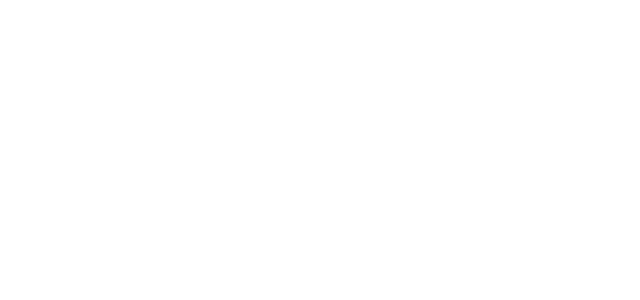
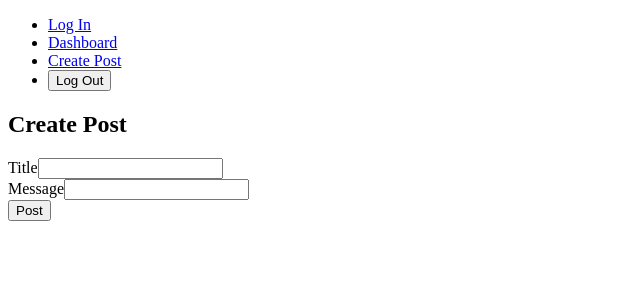
Before and after one commit to mdashmiller/mern-gql-message-board, a React (Create React App) app in the folder client/: page /create-post in a window 1280 px wide. Shown: the top 300 px of the page, without its empty margins (0-640 px from the left). Built offline with nearby package versions, Linux system fonts and the light colour scheme.

Commit message:
add basic Nav and CreatePost components

```diff
--- a/client/src/App.js
+++ b/client/src/App.js
@@ -6,17 +6,22 @@
   BrowserRouter as Router
 } from 'react-router-dom'
 
+import Nav from './components/Nav'
 import SignIn from './components/SignIn'
 import PostList from './components/PostList'
 import Post from './components/Post'
+import CreatePost from './components/CreatePost'
 
 function App () {
   return (
     <Router>
+      <Nav />
       <Switch>
         <Route exact path="/" component={SignIn} />
-        <Route path="/posts" component={PostList} />
-        <Route path="/post" component={Post} />
+        <Route exact path="/posts" component={PostList} />
+        <Route exact path="/post/:postId" component={Post} />
+        <Route exact path="/create-post" component={CreatePost} />
+        <Route path="/" render={() => <div>404</div>} />
       </Switch>
     </Router>
   )
--- /dev/null
+++ b/client/src/components/CreatePost/CreatePost.js
@@ -0,0 +1,109 @@
+import React, { useReducer } from 'react'
+
+import { useMutation } from '@apollo/react-hooks'
+
+import { CREATE_POST } from '../../queries'
+
+const postReducer = (state, action) => {
+  switch (action.type) {
+    case 'field': {
+      return {
+        ...state,
+        [action.fieldName]: action.payload
+      }
+    }
+    case 'post': {
+      return {
+        ...state,
+        isPosting: true,
+        error: ''
+      }
+    }
+    case 'error': {
+      return {
+        ...state,
+        error: action.payload,
+        isPosting: false
+      }
+    }
+    default:
+      return state
+  }
+}
+
+const initialState = {
+  title: '',
+  message: '',
+  error: '',
+  isPosting: false
+}
+
+const CreatePost = ({ history }) => {
+  const [state, dispatch] = useReducer(postReducer, initialState)
+  const { title, message, error, isPosting } = state
+  const [createPost] = useMutation(CREATE_POST)
+
+  async function handleSumbit (e) {
+    e.preventDefault()
+
+    dispatch({ type: 'post' })
+
+    try {
+      await createPost({ variables:
+        {
+          authorId: "5d86893f325b880bac6070ad",
+          title,
+          body: message
+        }
+      })
+
+      history.push('/posts')
+    } catch (err) {
+      dispatch({ type: 'error', payload: 'Oops, there seems to be an error. Please try again.'})
+    }
+  }
+
+  return (
+    <section>
+      <form onSubmit={handleSumbit}>
+        <h2>Create Post</h2>
+        {error && <p>{error}</p>}
+        <div>
+          <label htmlFor="title">Title</label>
+          <input
+            id="title"
+            value={title}
+            onChange={e =>
+              dispatch({
+                type: 'field',
+                fieldName: 'title',
+                payload: e.currentTarget.value
+              })
+            }
+          />
+        </div>
+        <div>
+          <label htmlFor="message">Message</label>
+          <input
+            id="message"
+            value={message}
+            onChange={e =>
+              dispatch({
+                type: 'field',
+                fieldName: 'message',
+                payload: e.currentTarget.value
+              })
+            }
+          />
+        </div>
+        <div>
+          <button disabled={isPosting}>
+            {isPosting ? 'Posting...' : 'Post'}
+          </button>
+        </div>
+      </form>
+    </section>
+  )
+}
+
+export default CreatePost
--- /dev/null
+++ b/client/src/components/CreatePost/index.js
@@ -0,0 +1,3 @@
+import CreatePost from './CreatePost'
+
+export default CreatePost
--- /dev/null
+++ b/client/src/components/Nav/Nav.js
@@ -0,0 +1,40 @@
+import React from 'react'
+
+import { useMutation } from '@apollo/react-hooks'
+
+import { Link, withRouter } from 'react-router-dom'
+
+import { SIGN_OUT } from '../../queries'
+
+const Nav = ({ history }) => {
+  const [signOut] = useMutation(SIGN_OUT)
+
+  async function handleClick () {
+    try {
+      await signOut()
+
+      history.push('/')
+    } catch (err) {
+      console.log(err)
+    }
+  }
+
+  return (
+    <ul>
+      <li>
+        <Link to="/">Log In</Link>
+      </li>
+      <li>
+        <Link to="/posts">Dashboard</Link>
+      </li>
+      <li>
+        <Link to="/create-post">Create Post</Link>
+      </li>
+      <li>
+        <button onClick={handleClick}>Log Out</button>
+      </li>
+    </ul>
+  )
+}
+
+export default withRouter(Nav)
--- /dev/null
+++ b/client/src/components/Nav/index.js
@@ -0,0 +1,3 @@
+import Nav from './Nav'
+
+export default Nav
--- a/client/src/components/Post/Post.js
+++ b/client/src/components/Post/Post.js
@@ -4,9 +4,9 @@
 
 import { GET_POST } from '../../queries'
 
-const Post = () => {
+const Post = ({ match }) => {
   const { loading, error, data } = useQuery(GET_POST, {
-    variables: { id: "5d780f1ca4cc880a8c74adb5" }
+    variables: { id: match.params.postId }
   })
 
   if (loading) return <p>Loading...</p>
--- a/client/src/components/PostList/PostList.js
+++ b/client/src/components/PostList/PostList.js
@@ -3,6 +3,8 @@
 import { useQuery } from '@apollo/react-hooks'
 
 import { GET_POSTS } from '../../queries'
+
+import { Link } from 'react-router-dom'
 
 const PostList = () => {
   const { loading, error, data } = useQuery(GET_POSTS)
@@ -16,7 +18,7 @@
         post => {
           return (
             <div key={post.id}>
-              <h2>{post.title}</h2>
+              <Link to={`post/${post.id}`}><h2>{post.title}</h2></Link>
               <h3>{post.author.username}</h3>
               <p>{post.createdAt}</p>
             </div>
--- a/client/src/queries/post.js
+++ b/client/src/queries/post.js
@@ -25,3 +25,11 @@
     }
   }
 `
+
+export const CREATE_POST = gql`
+  mutation CreatePost($authorId: ID!, $title: String, $body: String!) {
+    createPost(authorId: $authorId, title: $title, body: $body) {
+      id
+    }
+  }
+`
```
